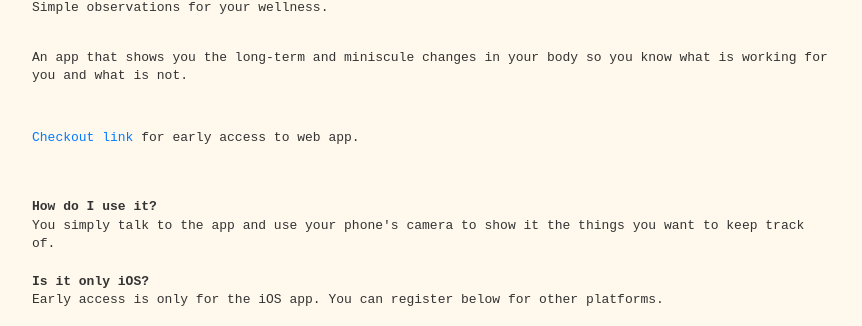
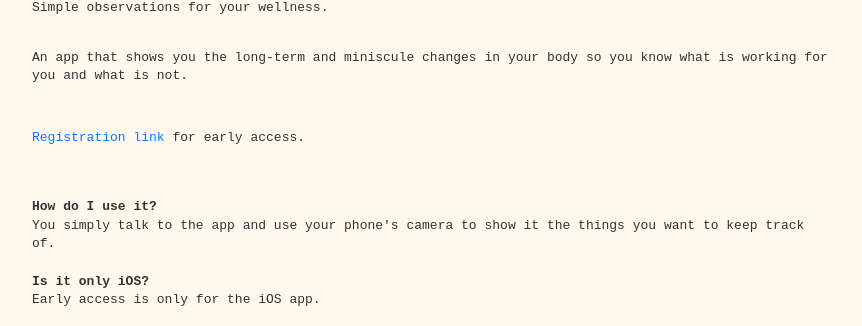
Before and after one commit to HeightLines/heightlines.github.io, a plain HTML site: page index.html in a window 1280 px wide. Shown: the part 471-797 px from the top of the page, without its empty margins (208-1070 px from the left). Drawn offline with Linux system fonts and the light colour scheme.

Commit message:
Update index.html

```diff
--- a/index.html
+++ b/index.html
@@ -22,13 +22,13 @@
         An app that shows you the long-term and miniscule changes in your body so you know what is working for you and what is not.
     </p>
     <br>
-    <p><a style="text-decoration: none;" href="https://buy.stripe.com/test_7sI3fE6Tc2l4agE28a">Checkout link</a> for early access to web app.</p>
+    <p><a style="text-decoration: none;" href="https://forms.gle/krywKHT6g7DfpETT6">Registration link</a> for early access.</p>
     <br>
     <div class="question">How do I use it?</div>
     <div class="answer">You simply talk to the app and use your phone's camera to show it the things you want to keep track of.</div>
 
     <div class="question">Is it only iOS?</div>
-    <div class="answer">Early access is only for the iOS app. You can register below for other platforms.</div>
+    <div class="answer">Early access is only for the iOS app.</div>
 
     <div class="question">Is it free?</div>
     <div class="answer">Not yet.</div>
```
